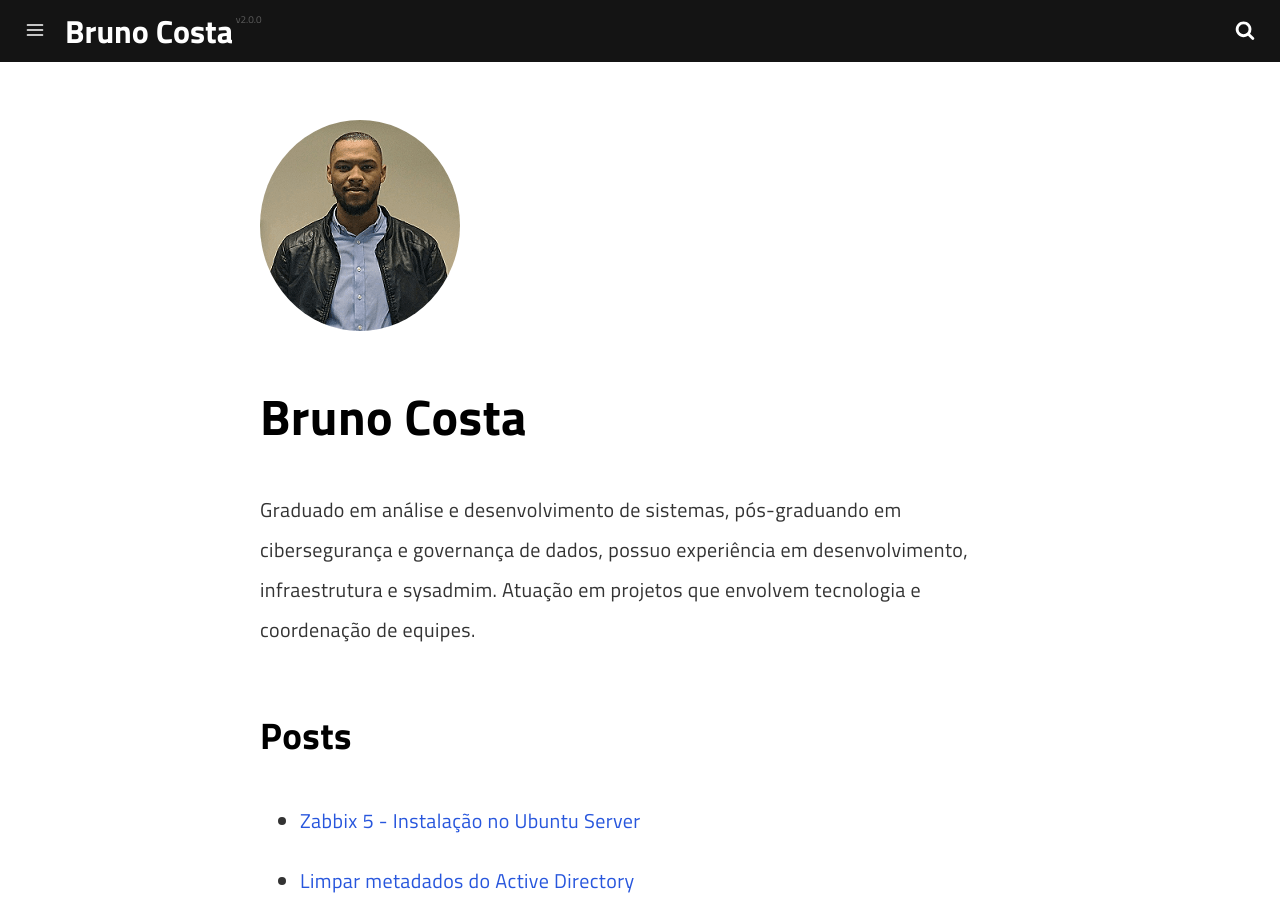
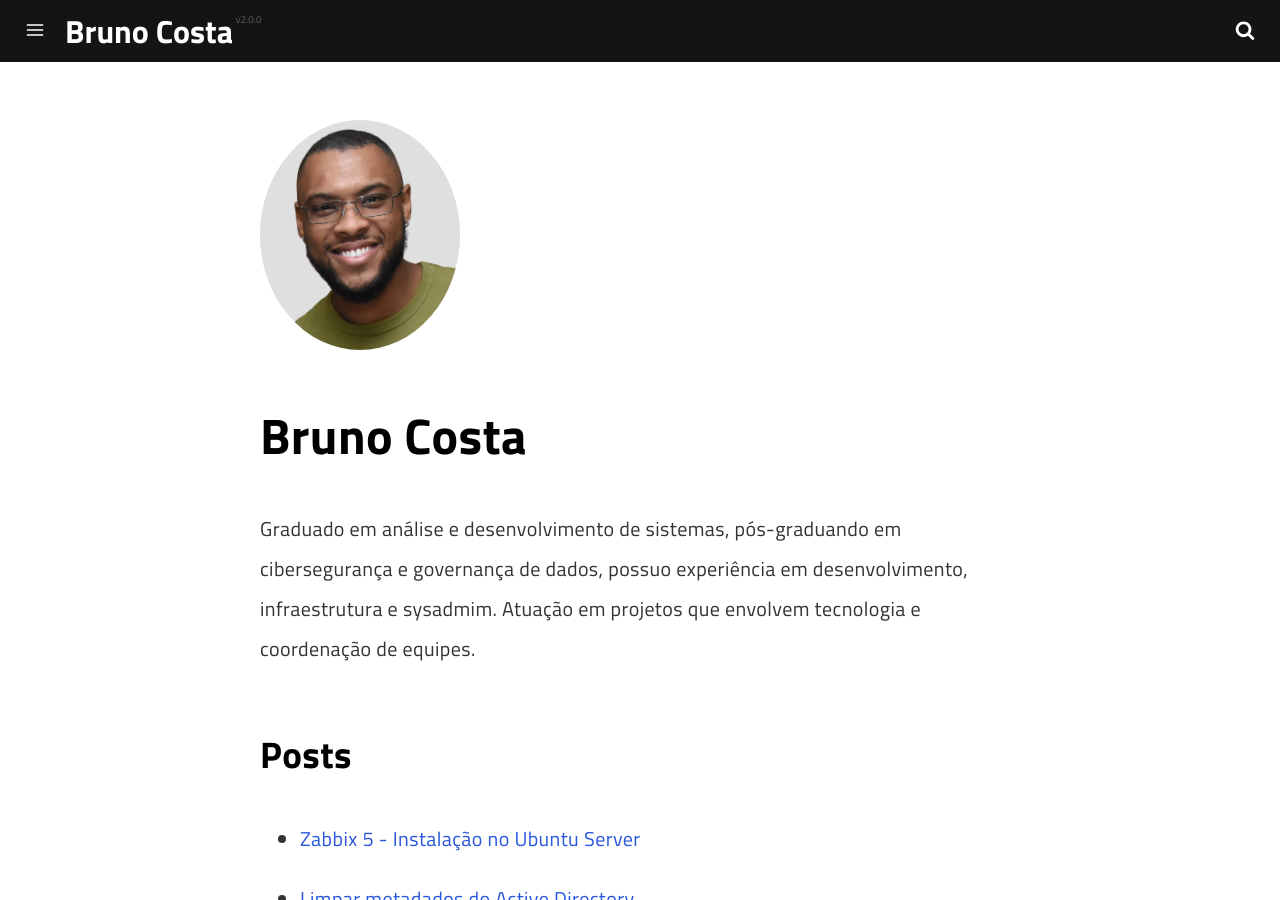
Before and after one commit to bhenriquecs/brunocostablog.github.io, a Jekyll site: the page built from _authors/brunocosta.md, in a window 1280 px wide and 900 px high. Built offline with Jekyll 4.4.1, drawn with Linux system fonts in a browser that asks for light colours; a script that is not in the unit is left out.

Commit message:
Update Authors “brunocosta”

```diff
--- a/_authors/brunocosta.md
+++ b/_authors/brunocosta.md
@@ -1,6 +1,6 @@
 ---
 layout: author
-photo: /assets/img/uploads/profile.png
+photo: /assets/img/uploads/bruno_perfil_semfundo1.jpg
 name: brunocosta
 display_name: Bruno Costa
 position: ""
```
Also changed, not shown: assets/img/uploads/bruno_perfil_2.jpeg (added), assets/img/uploads/bruno_perfil_semfundo1.jpg (added).
